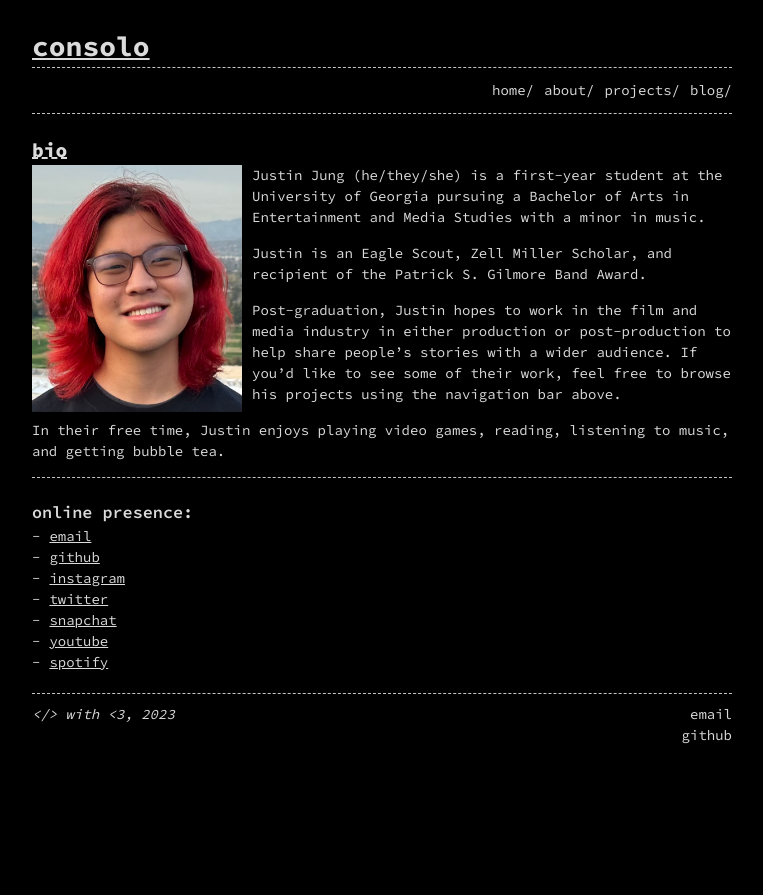
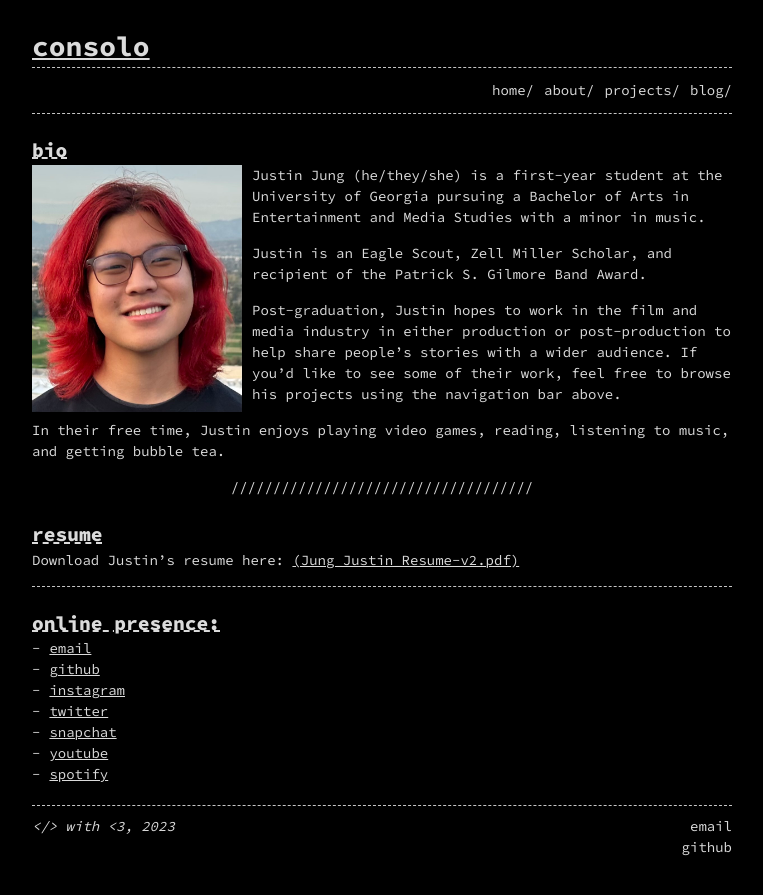
Before and after one commit to Forthoney/consolo, a Jekyll site: the page built from about.md, in a window 1280 px wide. Shown: the top 895 px of the page, without its empty margins (258-1021 px from the left). Built offline with Jekyll 4.4.1, drawn with Linux system fonts in a browser that asks for light colours.

Commit message:
Add resume

```diff
--- a/about.md
+++ b/about.md
@@ -12,9 +12,14 @@ Post-graduation, Justin hopes to work in the film and media industry in either p
 
 In their free time, Justin enjoys playing video games, reading, listening to music, and getting bubble tea.
 
+<hr class="in-content">
+
+## resume
+Download Justin's resume here: [(Jung_Justin_Resume-v2.pdf)](/assets/pdf/Jung_Justin_Resume-v2.pdf)
+
 <hr>
 
-### online presence:
+## online presence:
 + [email](mailto:justin@bustinbung.com)
 + [github](https://github.com/bustinbung)
 + [instagram](https://instagram.com/bustinbung)
```
Also changed, not shown: 1 other file.
